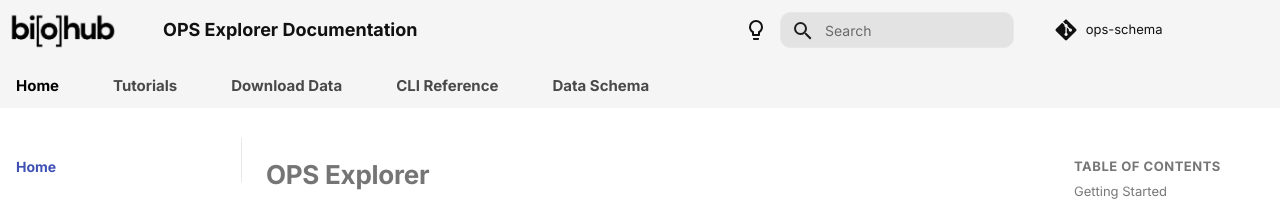
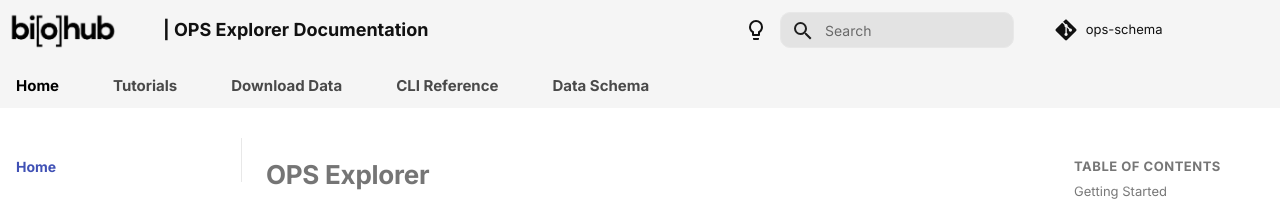
Before and after one commit to chanzuckerberg/ops-schema, an MkDocs documentation site: the page built from docs/index.md, in a window 1280 px wide. Shown: the top 208 px of the page. Built offline with MkDocs 1.6.1 and Material for MkDocs 9.7.7, drawn with Linux system fonts in a browser that asks for light colours; comment, search, counter and statistics services are not loaded.

```diff
--- a/mkdocs.yml
+++ b/mkdocs.yml
@@ -1,4 +1,4 @@
-site_name: OPS Explorer Documentation
+site_name: "| OPS Explorer Documentation"
 site_description: A data portal and visualization tool for Optical Pooled Screen data
 site_url: https://chanzuckerberg.github.io/ops-schema/
 repo_url: https://github.com/chanzuckerberg/ops-schema
```
